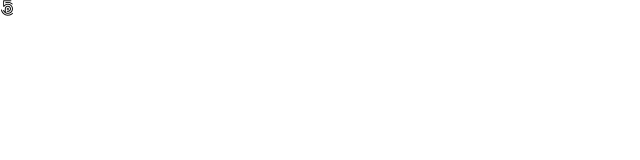
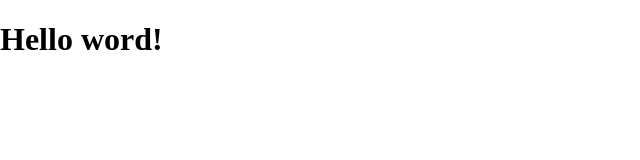
Before and after one commit to StanoSkacan/template-test, a plain HTML site: page index.html in a window 1280 px wide. Shown: the whole page, without its empty margins (0-640 px from the left). Drawn offline with Linux system fonts and the light colour scheme.

Commit message:
hello word

```diff
--- a/index.html
+++ b/index.html
@@ -12,7 +12,7 @@
 </head>
 
 <body>
-  <i class="fab fa-500px"></i>
+  <h1>Hello word!</h1>
   <!-- script -->
   <script src="./script.js"></script>
 </body>
```
